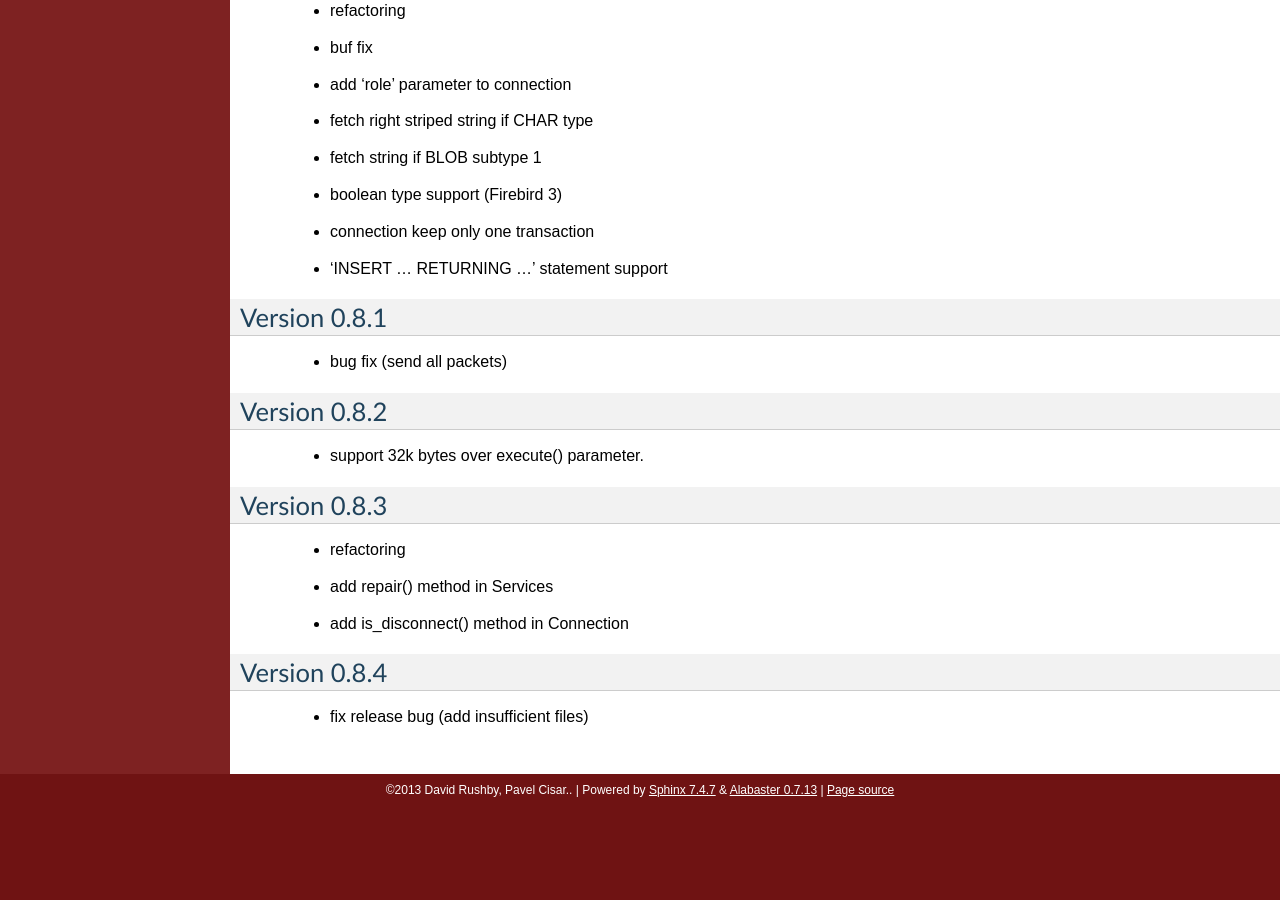
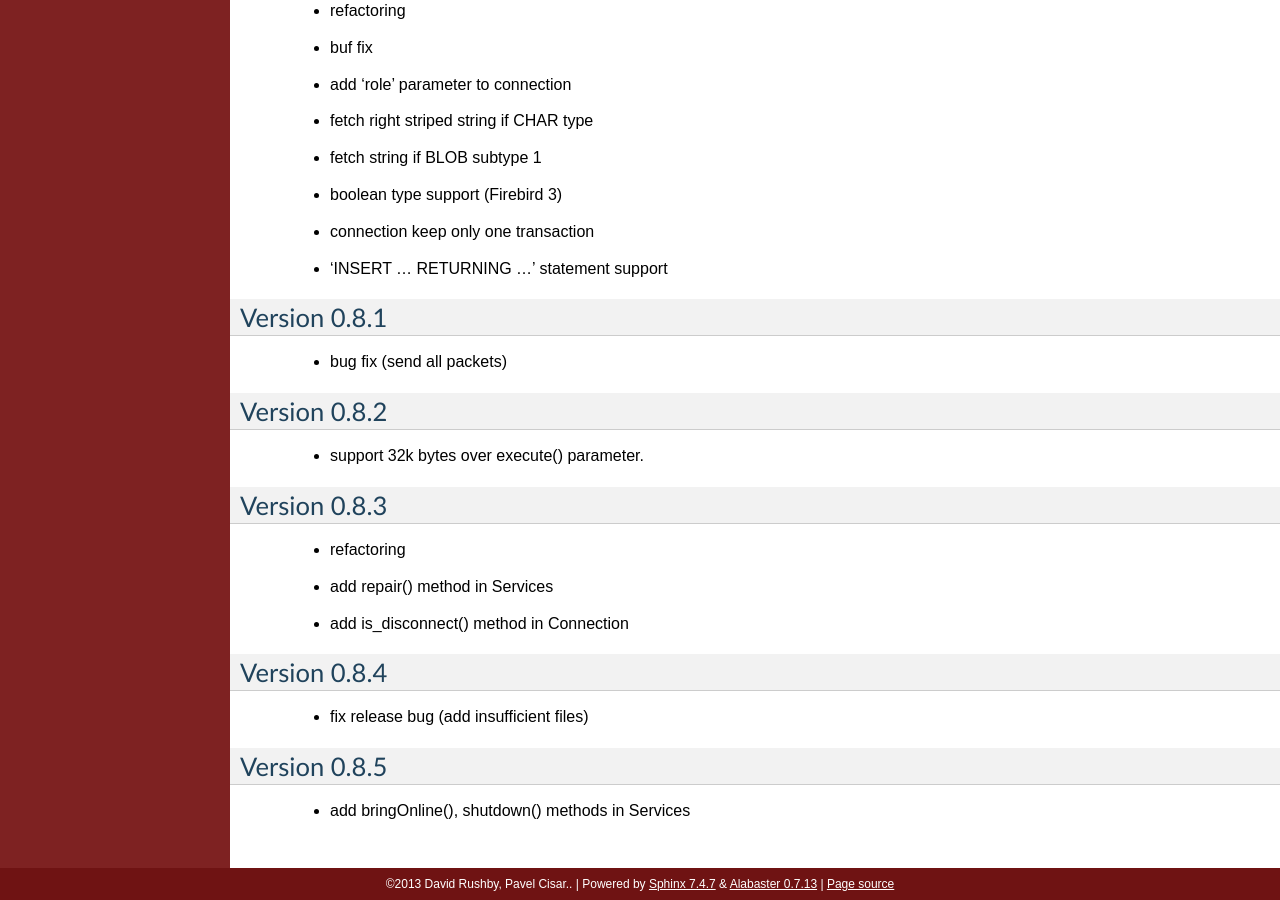
Before and after one commit to nakagami/pyfirebirdsql, a Sphinx documentation site: the page built from sphinx/changelog.txt, in a window 1280 px wide and 900 px high, scrolled down 1253 px. Built offline with Sphinx 7.4.7, drawn with Linux system fonts in a browser that asks for light colours; before the commit the page ends 2059 px from its top, so only the background shows below that.

Commit message:
add changelog

```diff
--- a/sphinx/changelog.txt
+++ b/sphinx/changelog.txt
@@ -83,3 +83,8 @@ Version 0.8.4
 =============
 
    - fix release bug (add insufficient files)
+
+Version 0.8.5
+=============
+
+   - add bringOnline(), shutdown() methods in Services
```
